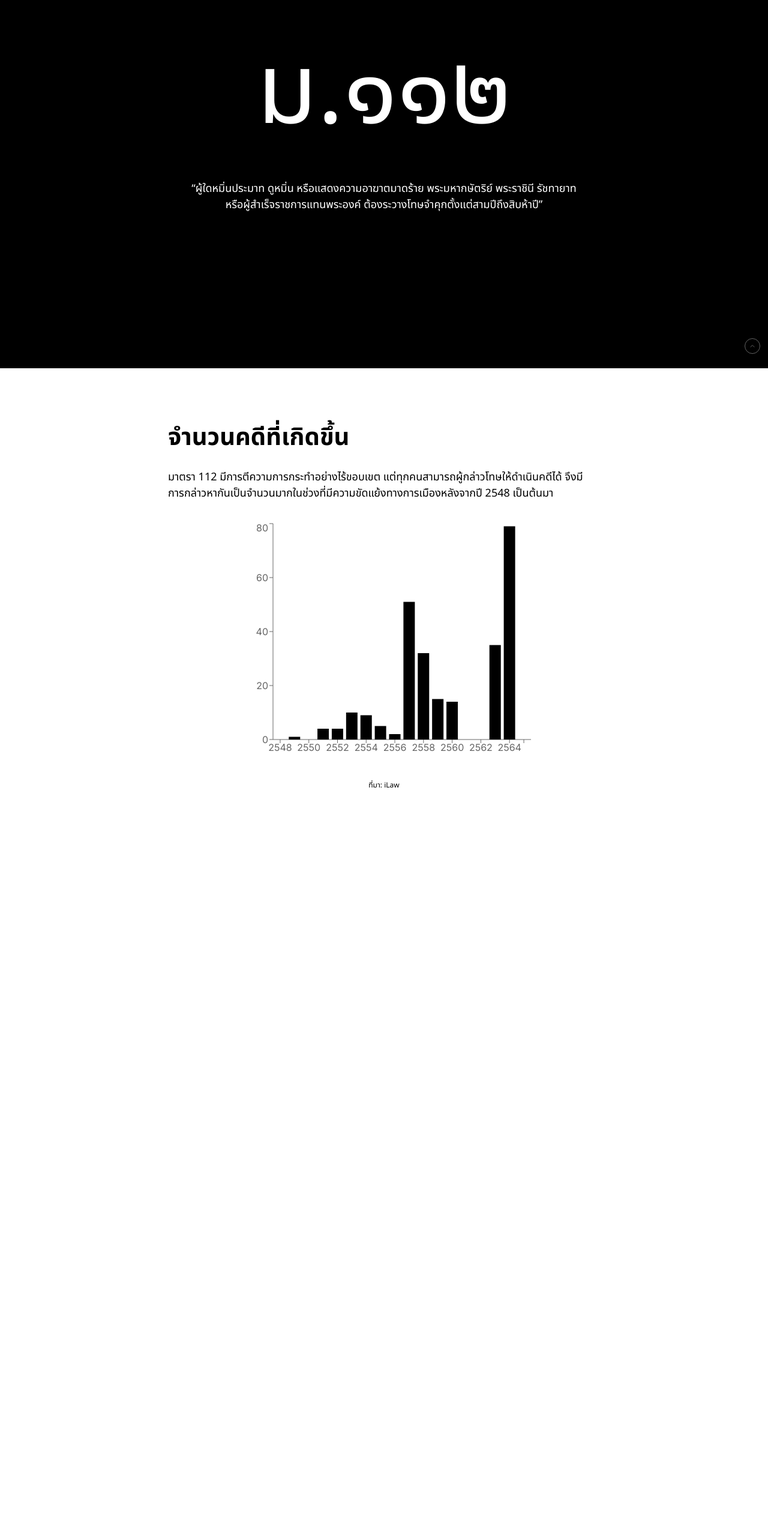
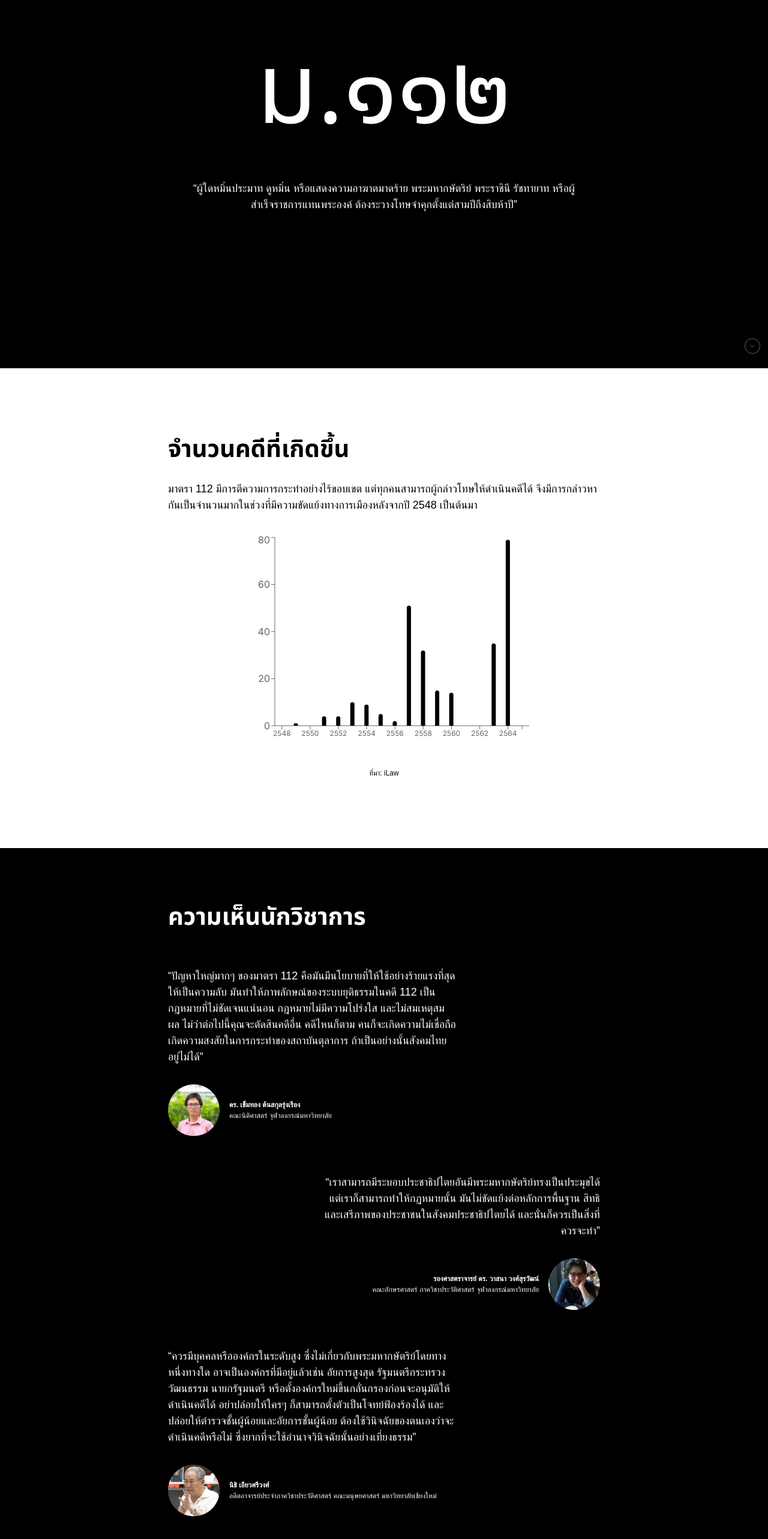
Before and after one commit to cktalala/pu-dev-challenge, a Next.js app: page / in a window 1280 px wide. Shown: the part 186-2752 px from the top of the page at 60% size. Before the commit the page ends 1600 px from the top, so only its background shows below. Built offline with nearby package versions, Linux system fonts and the light colour scheme; a web font is replaced by a local one.

Commit message:
Refactor scroll animation settings, enhance ScrollDown component for smoother section navigation, and add SectionDetail to HomePage layout.

```diff
--- a/src/components/scroll-animation.tsx
+++ b/src/components/scroll-animation.tsx
@@ -10,10 +10,11 @@ export function Reveal({
 }) {
   return (
     <motion.div
-      initial={{ opacity: 0, y: 40 }}
+      initial={{ opacity: 0, y: 24 }}
       whileInView={{ opacity: 1, y: 0 }}
-      transition={{ duration: 0.6, delay, ease: "easeOut" }}
-      viewport={{ once: false, amount: 0.5 }}
+      viewport={{ once: false, amount: 0.2 }}
+      transition={{ duration: 0.45, ease: "easeOut" }}
+      className="overflow-visible"
     >
       {children}
     </motion.div>
--- a/src/components/scroll-down.tsx
+++ b/src/components/scroll-down.tsx
@@ -4,43 +4,37 @@ import { useEffect, useRef, useState } from "react";
 import { motion, useReducedMotion } from "framer-motion";
 import { ChevronDown } from "lucide-react";
 
-function getSections() {
-  return Array.from(document.querySelectorAll<HTMLElement>("[data-section]"));
-}
+const getSections = () =>
+  Array.from(document.querySelectorAll<HTMLElement>("[data-section]"));
 
 export default function ScrollDown() {
   const [atLast, setAtLast] = useState(false);
+  const [currentIndex, setCurrentIndex] = useState(0);
   const reduce = useReducedMotion();
-  const ioRef = useRef<IntersectionObserver | null>(null);
 
+  // สังเกตทุก section
   useEffect(() => {
     const sections = getSections();
     if (!sections.length) return;
 
-    const last = sections[sections.length - 1];
-    ioRef.current?.disconnect();
-
-    ioRef.current = new IntersectionObserver(
+    const observer = new IntersectionObserver(
       (entries) => {
-        const e = entries[0];
-        setAtLast(e.isIntersecting && e.intersectionRatio >= 0.5);
+        entries.forEach((entry) => {
+          if (entry.isIntersecting) {
+            const index = sections.indexOf(entry.target as HTMLElement);
+            setCurrentIndex(index);
+            setAtLast(index === sections.length - 1);
+          }
+        });
       },
-      { threshold: [0, 0.5, 1] }
+      {
+        threshold: 0.6, // section โผล่มากกว่า 60% ถือว่า active
+      }
     );
 
-    ioRef.current.observe(last);
-    return () => ioRef.current?.disconnect();
+    sections.forEach((s) => observer.observe(s));
+    return () => observer.disconnect();
   }, []);
-
-  const getNextScrollTop = () => {
-    const sections = getSections();
-    if (!sections.length) return 0;
-
-    const next = sections.find((s) => s.offsetTop > window.scrollY + 10);
-    if (next) return next.offsetTop;
-
-    return -1;
-  };
 
   const onClick = () => {
     const sections = getSections();
@@ -49,9 +43,11 @@ export default function ScrollDown() {
     if (atLast) {
       window.scrollTo({ top: 0, behavior: "smooth" });
     } else {
-      const next =
-        sections.find((s) => s.offsetTop > window.scrollY + 5) || sections[1];
-      next?.scrollIntoView({ behavior: "smooth" });
+      const nextIdx = Math.min(currentIndex + 1, sections.length - 1);
+      sections[nextIdx]?.scrollIntoView({
+        behavior: "smooth",
+        block: "start",
+      });
     }
   };
 
--- a/src/containers/home/components/CasesBarChart.tsx
+++ b/src/containers/home/components/CasesBarChart.tsx
@@ -22,8 +22,8 @@ export default function CasesBarChart() {
       download: true,
       header: true,
       complete: (result) => {
-        const parsed = (result.data as DataItem[]).map((row) => ({
-          year: row.year,
+        const parsed = (result.data as any[]).map((row) => ({
+          year: String(row.year),
           cases: Number(row.cases),
         }));
         setData(parsed);
@@ -32,17 +32,23 @@ export default function CasesBarChart() {
   }, []);
 
   return (
-    <ResponsiveContainer
-      width="100%"
-      height={400}
-      className="max-w-[500px] mx-auto"
-    >
-      <BarChart data={data}>
-        <XAxis dataKey="year" />
-        <YAxis />
-
-        <Bar dataKey="cases" fill="#000000" radius={[0, 0, 0, 0]} />
-      </BarChart>
-    </ResponsiveContainer>
+    <div className="w-full md:max-w-[500px] min-w-0 mx-auto">
+      <ResponsiveContainer width="100%" height={360}>
+        <BarChart
+          data={data}
+          margin={{ top: 8, right: 8, bottom: 8, left: 8 }}
+          barCategoryGap={8}
+        >
+          <XAxis
+            dataKey="year"
+            interval="preserveStartEnd"
+            tick={{ fontSize: 12 }}
+          />
+          <YAxis />
+          <Tooltip />
+          <Bar dataKey="cases" fill="#000000" radius={[4, 4, 0, 0]} />
+        </BarChart>
+      </ResponsiveContainer>
+    </div>
   );
 }
--- a/src/containers/home/components/SectionCount.tsx
+++ b/src/containers/home/components/SectionCount.tsx
@@ -9,17 +9,17 @@ const SectionCount = () => {
       className="font-sans flex items-center justify-items-center min-h-screen p-8 pb-20 gap-16 sm:p-20 "
     >
       <div className="flex flex-col  justify-center max-w-[720px] mx-auto  gap-8">
-        <h1 className="typo-h1 text-black font-noto-sans-thai ">
+        <h1 className="typo-h1 text-black font-noto-sans-thai">
           จำนวนคดีที่เกิดขึ้น
         </h1>
-        <p className="typo-body1 text-black font-noto-sans-thai">
+        <p className="typo-body1 text-black font-mono">
           มาตรา 112 มีการตีความการกระทำอย่างไร้ขอบเขต
           แต่ทุกคนสามารถผู้กล่าวโทษให้ดำเนินคดีได้
           จึงมีการกล่าวหากันเป็นจำนวนมากในช่วงที่มีความขัดแย้งทางการเมืองหลังจากปี
           2548 เป็นต้นมา
         </p>
         <CasesBarChart />
-        <p className="typo-body2  font-noto-sans-thai text-center">
+        <p className="typo-body2 font-mono text-center">
           ที่มา:{" "}
           <a
             href="https://freedom.ilaw.or.th/node/817"
--- /dev/null
+++ b/src/containers/home/components/SectionDetail.tsx
@@ -0,0 +1,111 @@
+import Image from "next/image";
+import React from "react";
+
+const SectionDetail = () => {
+  return (
+    <section
+      id="detail"
+      data-section
+      className="font-sans flex bg-black px-10 sm:px-0 min-h-dvh"
+    >
+      <div className="flex flex-col mt-24 max-w-[720px] mx-auto  gap-16 w-full">
+        <h1 className="typo-h1 text-white font-noto-sans-thai text-center md:text-left">
+          ความเห็นนักวิชาการ
+        </h1>
+        {/* person 1 */}
+        <div className="w-full flex flex-col">
+          <div className="flex flex-col gap-8 max-w-[480px]">
+            <p className="typo-body1 text-white font-mono text-center md:text-left">
+              “ปัญหาใหญ่มากๆ ของมาตรา 112
+              คือมันมีนโยบายที่ให้ใช้อย่างร้ายแรงที่สุด ให้เป็นความลับ
+              มันทำให้ภาพลักษณ์ของระบบยุติธรรมในคดี 112
+              เป็นกฎหมายที่ไม่ชัดเจนแน่นอน กฎหมายไม่มีความโปร่งใส
+              และไม่สมเหตุสมผล ไม่ว่าต่อไปนี้คุณจะตัดสินคดีอื่น คดีไหนก็ตาม
+              คนก็จะเกิดความไม่เชื่อถือ เกิดความสงสัยในการกระทำของสถาบันตุลาการ
+              ถ้าเป็นอย่างนั้นสังคมไทยอยู่ไม่ได้”
+            </p>
+            <div className="flex items-center gap-4 flex-col md:flex-row">
+              <Image
+                src="/images/person-1.png"
+                alt="detail-1"
+                width={86}
+                height={86}
+              />
+              <div>
+                <p className="typo-body2 text-white font-mono font-bold text-center md:text-left">
+                  ดร. เข็มทอง ต้นสกุลรุ่งเรือง
+                </p>
+                <p className="typo-body2 text-white font-mono text-center md:text-left">
+                  คณะนิติศาสตร์ จุฬาลงกรณ์มหาวิทยาลัย
+                </p>
+              </div>
+            </div>
+          </div>
+        </div>
+        {/* person 2 */}
+        <div className="w-full flex flex-col items-end">
+          <div className="flex flex-col gap-8 max-w-[480px]">
+            <p className="typo-body1 text-white font-mono text-center md:text-right">
+              “เราสามารถมีระบอบประชาธิปไตยอันมีพระมหากษัตริย์ทรงเป็นประมุขได้
+              แต่เราก็สามารถทำให้กฏหมายนั้น มันไม่ขัดแย้งต่อหลักการพื้นฐาน สิทธิ
+              และเสรีภาพของประชาชนในสังคมประชาธิปไตยได้
+              และนั่นก็ควรเป็นสิ่งที่ควรจะทำ”
+            </p>
+            <div className="flex items-center gap-4 justify-end flex-col md:flex-row">
+              <div>
+                <p className="typo-body2 text-white font-mono font-bold text-center md:text-right">
+                  รองศาสตราจารย์ ดร. วาสนา วงศ์สุรวัฒน์
+                </p>
+                <p className="typo-body2 text-white font-mono text-center md:text-right ">
+                  คณะอักษรศาสตร์ ภาควิชาประวัติศาสตร์ จุฬาลงกรณ์มหาวิทยาลัย
+                </p>
+              </div>
+              <Image
+                src="/images/person-2.png"
+                alt="detail-2"
+                width={86}
+                height={86}
+                className="md:order-last order-first "
+              />
+            </div>
+          </div>
+        </div>
+        {/* person 3 */}
+        <div className="w-full flex flex-col mb-24">
+          <div className="flex flex-col gap-8 max-w-[480px]">
+            <p className="typo-body1 text-white font-mono text-center md:text-left">
+              “ควรมีบุคคลหรือองค์กรในระดับสูง
+              ซึ่งไม่เกี่ยวกับพระมหากษัตริย์โดยทางหนึ่งทางใด
+              อาจเป็นองค์กรที่มีอยู่แล้วเช่น อัยการสูงสุด
+              รัฐมนตรีกระทรวงวัฒนธรรม นายกรัฐมนตรี
+              หรือตั้งองค์กรใหม่ขึ้นกลั่นกรองก่อนจะอนุมัติให้ดำเนินคดีได้
+              อย่าปล่อยให้ใครๆ ก็สามารถตั้งตัวเป็นโจทย์ฟ้องร้องได้
+              และปล่อยให้ตำรวจชั้นผู้น้อยและอัยการชั้นผู้น้อย
+              ต้องใช้วินิจฉัยของตนเองว่าจะดำเนินคดีหรือไม่
+              ซึ่งยากที่จะใช้อำนาจวินิจฉัยนั้นอย่างเที่ยงธรรม”
+            </p>
+            <div className="flex items-center gap-4 flex-col md:flex-row">
+              <Image
+                src="/images/person-3.png"
+                alt="detail-3"
+                width={86}
+                height={86}
+              />
+              <div>
+                <p className="typo-body2 text-white font-mono font-bold text-center md:text-left">
+                  นิธิ เอียวศรีวงศ์
+                </p>
+                <p className="typo-body2 text-white font-mono text-center md:text-left">
+                  อดีตอาจารย์ประจำภาควิชาประวัติศาสตร์ คณะมนุษยศาสตร์
+                  มหาวิทยาลัยเชียงใหม่
+                </p>
+              </div>
+            </div>
+          </div>
+        </div>
+      </div>
+    </section>
+  );
+};
+
+export default SectionDetail;
--- a/src/containers/home/components/SectionHero.tsx
+++ b/src/containers/home/components/SectionHero.tsx
@@ -9,7 +9,7 @@ const SectionHero = () => {
     >
       <div className="flex flex-col items-center justify-center max-w-[660px] mx-auto gap-8 md:gap-16 px-6 md:px-0">
         <h1 className="typo-display text-white font-noto-sans-thai">ม.๑๑๒</h1>
-        <p className="typo-body1 text-white font-noto-sans-thai text-center">
+        <p className="typo-body1 text-white font-mono text-center">
           “ผู้ใดหมิ่นประมาท ดูหมิ่น <br className=" block md:hidden" />
           หรือแสดงความอาฆาตมาดร้าย พระมหากษัตริย์{" "}
           <br className=" block md:hidden" /> พระราชินี รัชทายาท{" "}
--- a/src/containers/home/index.tsx
+++ b/src/containers/home/index.tsx
@@ -4,6 +4,7 @@ import React from "react";
 import SectionHero from "./components/SectionHero";
 import SectionCount from "./components/SectionCount";
 import ScrollDown from "@/components/scroll-down";
+import SectionDetail from "./components/SectionDetail";
 
 const HomePage = () => {
   return (
@@ -13,6 +14,9 @@ const HomePage = () => {
       <Reveal>
         <SectionCount />
       </Reveal>
+      <Reveal>
+        <SectionDetail />
+      </Reveal>
 
       <ScrollDown />
     </>
```
